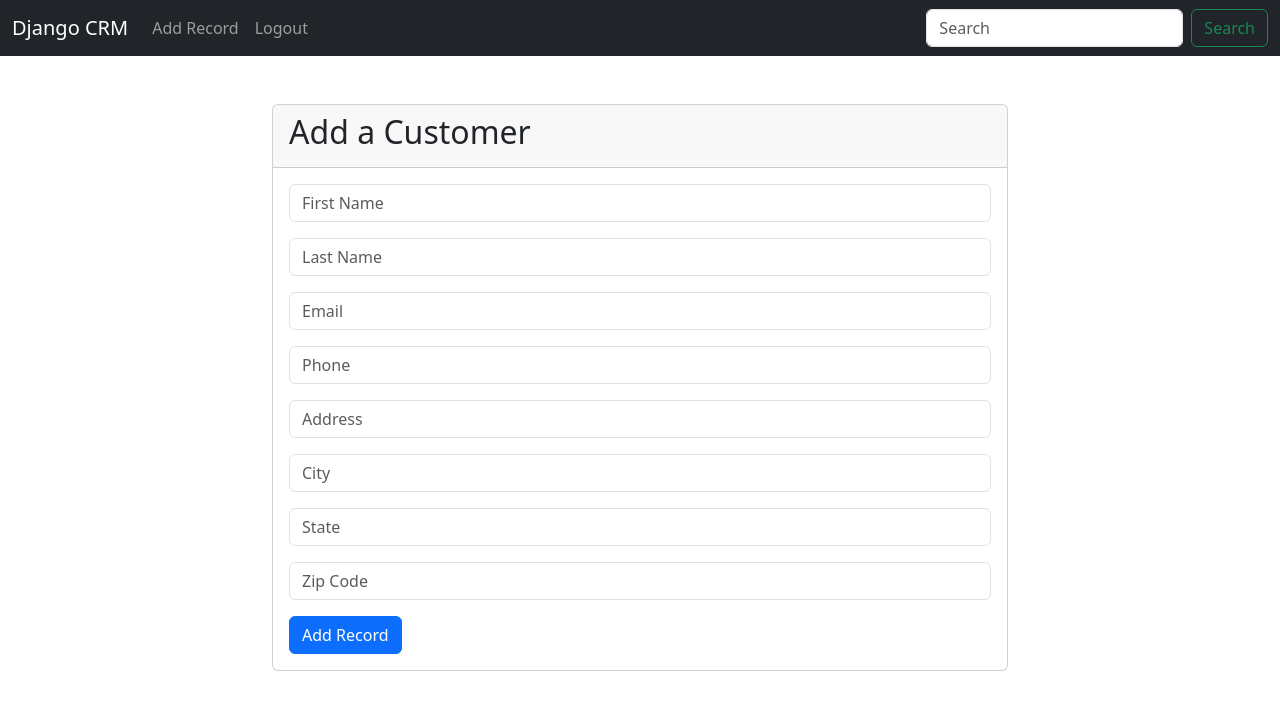
After one commit to rahmanizum/Django-Learning, a Django app: page /add_record/ in a window 1280 px wide. The commit adds this page. Shown: the top 710 px of the page. Run offline with Django 5.2, Linux system fonts and the light colour scheme; the visitor is signed in with stand-in values (Sample User, id 1); some libraries are stand-ins or nearby versions.

Commit message:
Add functionality to create new customer records with corresponding template and navigation link

```diff
--- /dev/null
+++ b/dcrm/website/templates/add_record.html
@@ -0,0 +1,46 @@
+{% extends "base.html" %}
+{% block content %}
+
+<div class="container mt-5">
+    <div class="row justify-content-center">
+        <div class="col-md-8">
+            <div class="card">
+                <div class="card-header">
+                    <h2>Add a Customer</h2>
+                </div>
+                <div class="card-body">
+                    <form method="post" action="{% url 'add_record' %}">
+                        {% csrf_token %}
+                        <div class="mb-3">
+                            <input type="text" class="form-control" id="first_name" name="first_name" placeholder="First Name" required />
+                        </div>
+                        <div class="mb-3">
+                            <input type="text" class="form-control" id="last_name" name="last_name" placeholder="Last Name" required />
+                        </div>
+                        <div class="mb-3">
+                            <input type="email" class="form-control" id="email" name="email" placeholder="Email" required />
+                        </div>
+                        <div class="mb-3">
+                            <input type="text" class="form-control" id="phone" name="phone" placeholder="Phone" required />
+                        </div>
+                        <div class="mb-3">
+                            <input type="text" class="form-control" id="address" name="address" placeholder="Address" required />
+                        </div>
+                        <div class="mb-3">
+                            <input type="text" class="form-control" id="city" name="city" placeholder="City" required />
+                        </div>
+                        <div class="mb-3">
+                            <input type="text" class="form-control" id="state" name="state" placeholder="State" required />
+                        </div>
+                        <div class="mb-3">
+                            <input type="text" class="form-control" id="zip_code" name="zip_code" placeholder="Zip Code" required />
+                        </div>
+                        <button type="submit" class="btn btn-primary">Add Record</button>
+                    </form>
+                </div>
+            </div>
+        </div>
+    </div>
+</div>
+
+{% endblock %}
--- a/dcrm/website/templates/navbar.html
+++ b/dcrm/website/templates/navbar.html
@@ -7,6 +7,9 @@
       <div class="collapse navbar-collapse" id="navbarSupportedContent">
         <ul class="navbar-nav me-auto mb-2 mb-lg-0">
           {% if user.is_authenticated %}
+          <li class="nav-item">
+            <a class="nav-link" href="{% url 'add_record' %}">Add Record</a>
+          </li>
           <li class="nav-item">
             <a class="nav-link" href="{% url 'logout' %}">Logout</a>
           </li>
--- a/dcrm/website/urls.py
+++ b/dcrm/website/urls.py
@@ -5,6 +5,7 @@ urlpatterns = [
     path('',views.home,name='home'),
     path('logout/',views.logout_user,name='logout'),
     path('register/',views.register_user,name='register'),
+    path('add_record/',views.add_record,name='add_record'),
     path('record/<int:pk>',views.customer_record,name='record'),
     path('delete_record/<int:pk>',views.delete_record,name='delete_record'),
 ]
--- a/dcrm/website/views.py
+++ b/dcrm/website/views.py
@@ -56,6 +56,27 @@ def customer_record(request,pk):
         messages.error(request,'You must be logged in to view records')
         return redirect('home')
 
+def add_record(request):
+    if request.user.is_authenticated:
+        if request.method == 'POST':
+            first_name = request.POST['first_name']
+            last_name = request.POST['last_name']
+            email = request.POST['email']
+            phone = request.POST['phone']
+            address = request.POST['address']
+            city = request.POST['city']
+            state = request.POST['state']
+            zip_code = request.POST['zip_code']
+            record = Record(first_name=first_name,last_name=last_name,email=email,phone=phone,address=address,city=city,state=state,zip_code=zip_code)
+            record.save()
+            messages.success(request, f'{record.first_name} Record  added successfully')
+            return redirect('home')
+        else:
+            return render(request,'add_record.html')
+    else:
+        messages.error(request, 'You must be logged in to add records')
+        return redirect('home')
+
 def delete_record(request , pk):
     if request.user.is_authenticated:
         record = Record.objects.get(id=pk)
```
